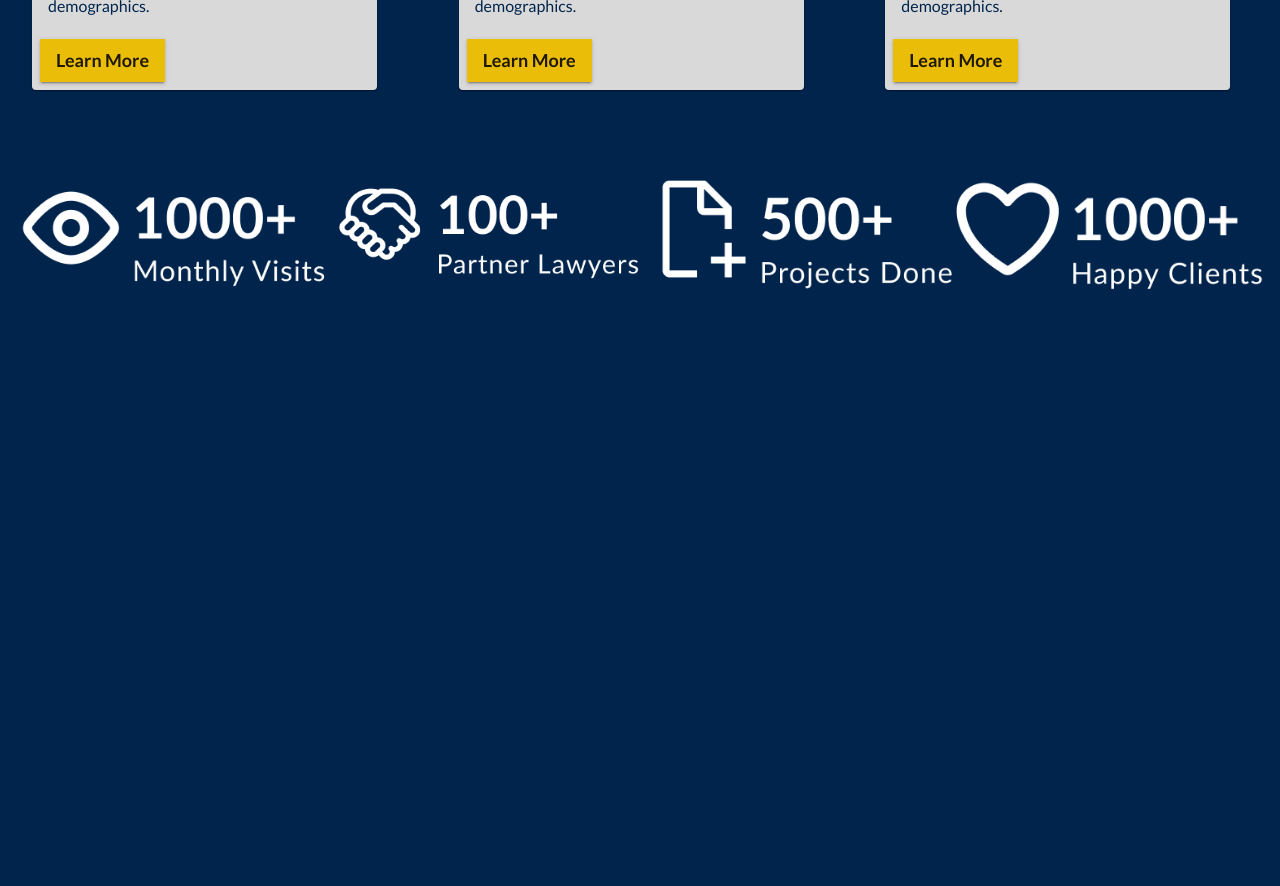
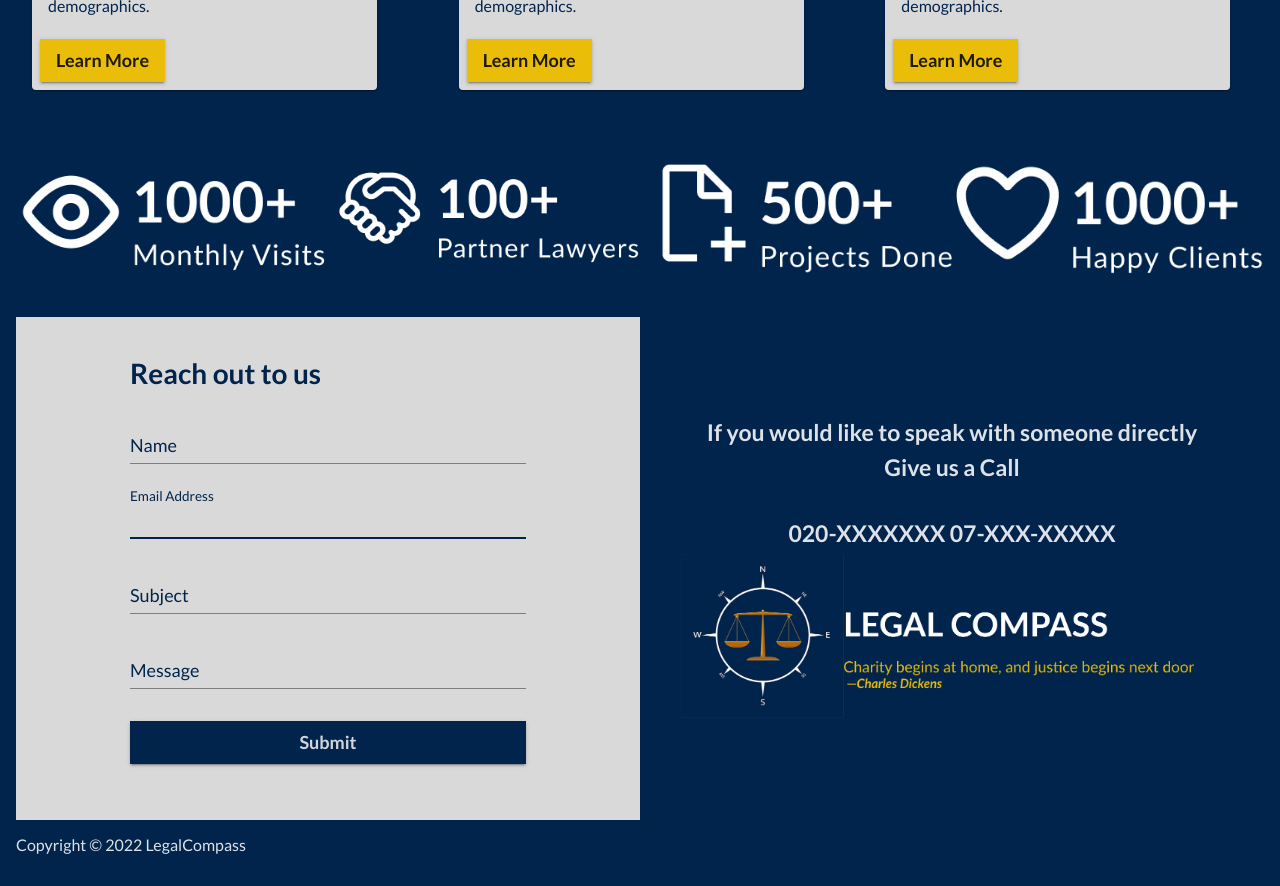
Before and after one commit to mwendwa99/legalcompass, a React (Vite) app: page / in a window 1280 px wide. Shown: the part 2200-3086 px from the top of the page. Before the commit the page ends 2533 px from the top, so only its background shows below. Built offline with nearby package versions, Linux system fonts and the light colour scheme.

Commit message:
finish homepage

```diff
--- a/src/App.css
+++ b/src/App.css
@@ -94,3 +94,6 @@
   flex-wrap: wrap;
   margin: 0;
 }
+.MuiTextField-root {
+  color: red;
+}
--- a/src/assets/index.js
+++ b/src/assets/index.js
@@ -10,3 +10,4 @@ export { default as stats4 } from "./stats4.png";
 export { default as rightArrow } from "./right-arrow.png";
 export { default as leftArrow } from "./left-arrow.png";
 export { default as cardImage } from "./card-image.png";
+export { default as logoLarge } from "./logoLarge.png";
--- /dev/null
+++ b/src/components/Contact.jsx
@@ -0,0 +1,147 @@
+import Grid from "@mui/material/Grid";
+import Box from "@mui/material/Box";
+import Paper from "@mui/material/Paper";
+import Typography from "@mui/material/Typography";
+import TextField from "@mui/material/TextField";
+import Button from "@mui/material/Button";
+import Link from "@mui/material/Link";
+import Container from "@mui/material/Container";
+import Avatar from "@mui/material/Avatar";
+import Checkbox from "@mui/material/Checkbox";
+import FormControlLabel from "@mui/material/FormControlLabel";
+import LockOutlinedIcon from "@mui/icons-material/LockOutlined";
+import { logoLarge } from "../assets";
+
+function Copyright(props) {
+  return (
+    <Typography variant="body2" color="text.primary" align="center" {...props}>
+      {"Copyright © "}
+      {new Date().getFullYear()}
+      <Link
+        color="inherit"
+        href="https://legalcompass.netlify.app/"
+        target={"_blank"}
+      >
+        {" "}
+        LegalCompass
+      </Link>
+    </Typography>
+  );
+}
+
+export default function Contact() {
+  const handleSubmit = (event) => {
+    event.preventDefault();
+    const data = new FormData(event.currentTarget);
+    console.log({
+      name: data.get("name"),
+      email: data.get("email"),
+      subject: data.get("subject"),
+      message: data.get("message"),
+    });
+  };
+
+  return (
+    <Grid container sx={{ p: 2 }} className="contact">
+      <Grid item xs={12} sm={12} md={6}>
+        <Box sx={{ backgroundColor: "#D9D9D9", p: 5 }}>
+          <Container component="main" maxWidth="xs">
+            <Typography variant="h2" color="text.secondary">
+              Reach out to us
+            </Typography>
+            <Box
+              sx={{
+                display: "flex",
+                flexDirection: "column",
+                alignItems: "center",
+              }}
+            >
+              <Box
+                component="form"
+                onSubmit={handleSubmit}
+                noValidate
+                sx={{ mt: 1 }}
+              >
+                <TextField
+                  margin="normal"
+                  fullWidth
+                  id="name"
+                  label="Name"
+                  name="name"
+                  autoFocus
+                  variant="standard"
+                  inputProps={{ style: { color: "#01244c" } }}
+                />
+                <TextField
+                  margin="normal"
+                  fullWidth
+                  id="email"
+                  label="Email Address"
+                  name="email"
+                  autoComplete="email"
+                  autoFocus
+                  variant="standard"
+                  inputProps={{ style: { color: "#01244c" } }}
+                />
+                <TextField
+                  margin="normal"
+                  fullWidth
+                  name="subject"
+                  label="Subject"
+                  type="subject"
+                  id="subject"
+                  variant="standard"
+                  inputProps={{ style: { color: "#01244c" } }}
+                />
+                <TextField
+                  margin="normal"
+                  fullWidth
+                  name="message"
+                  label="Message"
+                  type="message"
+                  id="message"
+                  variant="standard"
+                  inputProps={{ style: { color: "#01244c" } }}
+                />
+                <Button
+                  type="submit"
+                  fullWidth
+                  variant="contained"
+                  sx={{ mt: 3, mb: 2 }}
+                >
+                  Submit
+                </Button>
+              </Box>
+            </Box>
+          </Container>
+        </Box>
+      </Grid>
+      <Grid item xs={12} sm={12} md={6}>
+        <Box
+          sx={{
+            display: "flex",
+            flexDirection: "column",
+            justifyContent: "center",
+            alignItems: "center",
+            p: 5,
+            minHeight: "100%",
+          }}
+        >
+          <Typography variant="h3" align="center" gutterBottom>
+            If you would like to speak with someone directly
+          </Typography>
+          <Typography variant="h3" align="center" gutterBottom>
+            Give us a Call
+          </Typography>
+          <br />
+          <Typography variant="h3" align="center" gutterBottom>
+            {" "}
+            020-XXXXXXX 07-XXX-XXXXX{" "}
+          </Typography>
+          <img src={logoLarge} alt="logoLarge" height={"100%"} width={"100%"} />
+        </Box>
+      </Grid>
+      <Copyright sx={{ mt: 2, mb: 2 }} />
+    </Grid>
+  );
+}
--- a/src/components/Statistics.jsx
+++ b/src/components/Statistics.jsx
@@ -4,23 +4,23 @@ import { stats1, stats2, stats3, stats4 } from "../assets";
 
 export default function SeekJustice() {
   return (
-    <Grid container sx={{ p: 2, m: 2 }}>
-      <Grid item xs={3} sm={3} md={3} sx={{ pt: 2 }}>
+    <Grid container sx={{ p: 2 }}>
+      <Grid item xs={6} sm={3} md={3} sx={{ pt: 2 }}>
         <Paper elevation={0}>
           <img height={"100%"} width={"100%"} src={stats1} alt="statistics" />
         </Paper>
       </Grid>
-      <Grid item xs={3} sm={3} md={3} sx={{ pt: 2 }}>
+      <Grid item xs={6} sm={3} md={3} sx={{ pt: 2 }}>
         <Paper elevation={0}>
           <img height={"100%"} width={"100%"} src={stats2} alt="statistics" />
         </Paper>
       </Grid>
-      <Grid item xs={3} sm={3} md={3} sx={{ pt: 2 }}>
+      <Grid item xs={6} sm={3} md={3} sx={{ pt: 2 }}>
         <Paper elevation={0}>
           <img height={"100%"} width={"100%"} src={stats3} alt="statistics" />
         </Paper>
       </Grid>
-      <Grid item xs={3} sm={3} md={3} sx={{ pt: 2 }}>
+      <Grid item xs={6} sm={3} md={3} sx={{ pt: 2 }}>
         <Paper elevation={0}>
           <img height={"100%"} width={"100%"} src={stats4} alt="statistics" />
         </Paper>
--- a/src/components/index.js
+++ b/src/components/index.js
@@ -6,3 +6,4 @@ export { default as Partners } from "./Partners";
 export { default as SeekJustice } from "./SeekJustice";
 export { default as Card } from "./Card";
 export { default as Statistics } from "./Statistics";
+export { default as Contact } from "./Contact";
--- a/src/pages/HomePage.jsx
+++ b/src/pages/HomePage.jsx
@@ -6,6 +6,7 @@ import {
   Partners,
   Card,
   Statistics,
+  Contact,
 } from "../components";
 import Grid from "@mui/material/Grid";
 import Typography from "@mui/material/Typography";
@@ -42,6 +43,7 @@ const HomePage = () => {
         </Grid>
       </Grid>
       <Statistics />
+      <Contact />
     </>
   );
 };
```
Also changed, not shown: src/assets/logoLarge.png (added).
